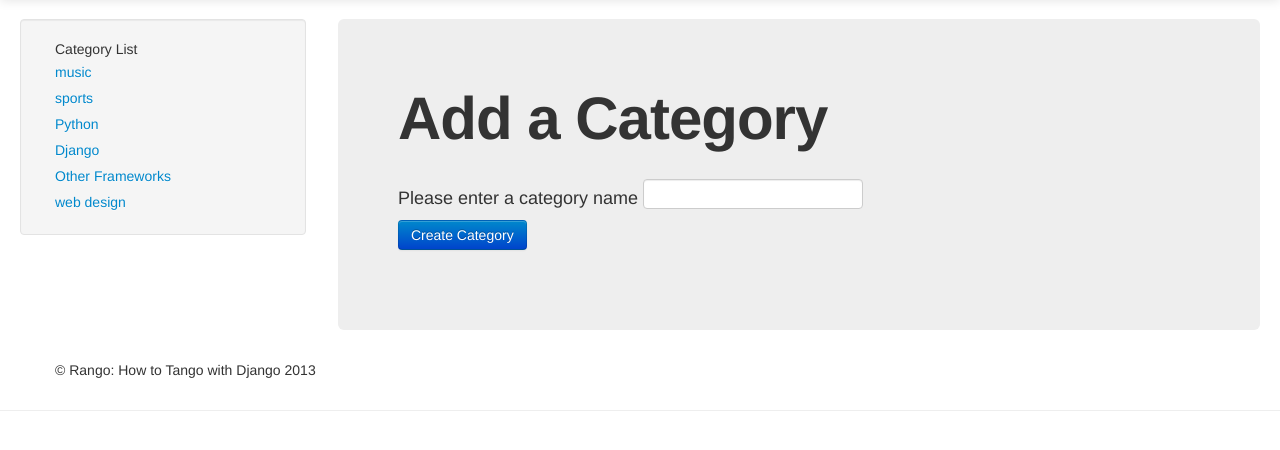
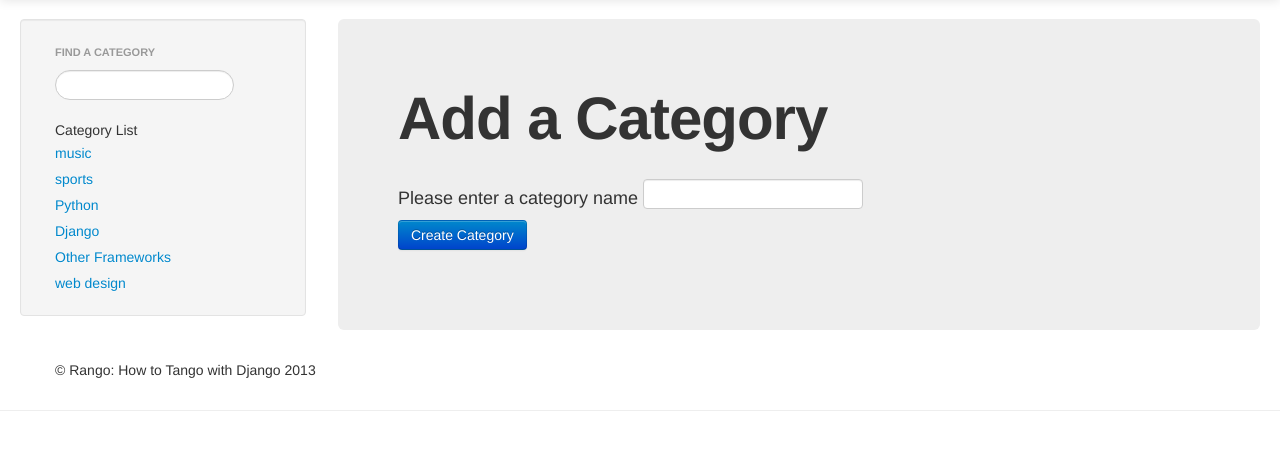
Before and after one commit to lefttree/tango_django_project, a Django app: page /rango/add_category/ in a window 1280 px wide; the page is wider, and only the part inside the window is pictured. Shown: the part 41-491 px from the top of that part. Run offline with Django 3.2, Linux system fonts and the light colour scheme; data comes from the database, SQL or seed files in the repository; parts of the project's set-up code (start-up, migrations or seed data) failed here and were passed over; some libraries are stand-ins or nearby versions.

Commit message:
suggestion category when search

```diff
--- a/rango/urls.py
+++ b/rango/urls.py
@@ -22,4 +22,5 @@ urlpatterns = patterns('',
         url(r'^profile/$', views.profile, name='profile'),
         url(r'^goto/$', views.track_url, name='track_url'),
         url(r'^like_category/$', views.like_category, name='like_category'),
+        url(r'^suggest_category/$', views.suggest_category, name='suggest_category'),
         )
--- a/rango/views.py
+++ b/rango/views.py
@@ -320,3 +320,34 @@ def like_category(request):
             category.save()
 
     return HttpResponse(likes)
+
+
+#get suggested categories
+def get_category_list(max_results=0, starts_with=''):
+    cat_list = []
+    if starts_with:
+        cat_list = Category.objects.filter(name__istartswith=starts_with)
+    else:
+        cat_list = Category.objects.all()
+
+    if max_results > 0:
+        if len(cat_list) > max_results:
+            cat_list = cat_list[:max_results]
+
+    for cat in cat_list:
+        cat.url = encode_url(cat.name)
+
+    return cat_list
+
+#new view returns the top 8 matching results as follows
+
+def suggest_category(request):
+    context = RequestContext(request)
+    cat_list = []
+    start_with = ''
+    if request.method == 'GET':
+        starts_with = request.GET['suggestion']
+
+    cat_list = get_category_list(8, starts_with)
+
+    return render_to_response('rango/category_list.html', {'cat_list': cat_list}, context)
--- a/static/js/rango-ajax.js
+++ b/static/js/rango-ajax.js
@@ -1,5 +1,6 @@
 $(document).ready(function(){
 	console.log('working!');
+	//like button onclick function
 	$('#likes').click(function(){
 		var catid;
 		catid = $(this).attr("data-catid");
@@ -9,4 +10,12 @@ $(document).ready(function(){
 		$('#likes').hide();
 	   });
 	});
+	//suggest input keyup function
+	$('#suggestion').keyup(function(){
+		var query;
+		query = $(this).val();
+		$.get('/rango/suggest_category/', {suggestion: query}, function(data){
+			$('#cats').html(data);
+		});
+	});
 });
--- a/templates/rango/base.html
+++ b/templates/rango/base.html
@@ -54,6 +54,13 @@
 				    <!--- Empty for the timebeing -->
 				{% block sidebar %}
 				{% endblock %}
+				<ul class="nav nav-list">
+					<li class="nav-header">Find a Category</li>
+					<form>
+					<label></label>
+					<li><input class="search-query span10" type="text" name="suggestion" value="" id="suggestion" /></li>
+					</form>
+				</ul>
 				<div id="cats">
 					{% if cat_list %}
 						<ul class="nav nav-list"><li>Category List</li></ul>
```
